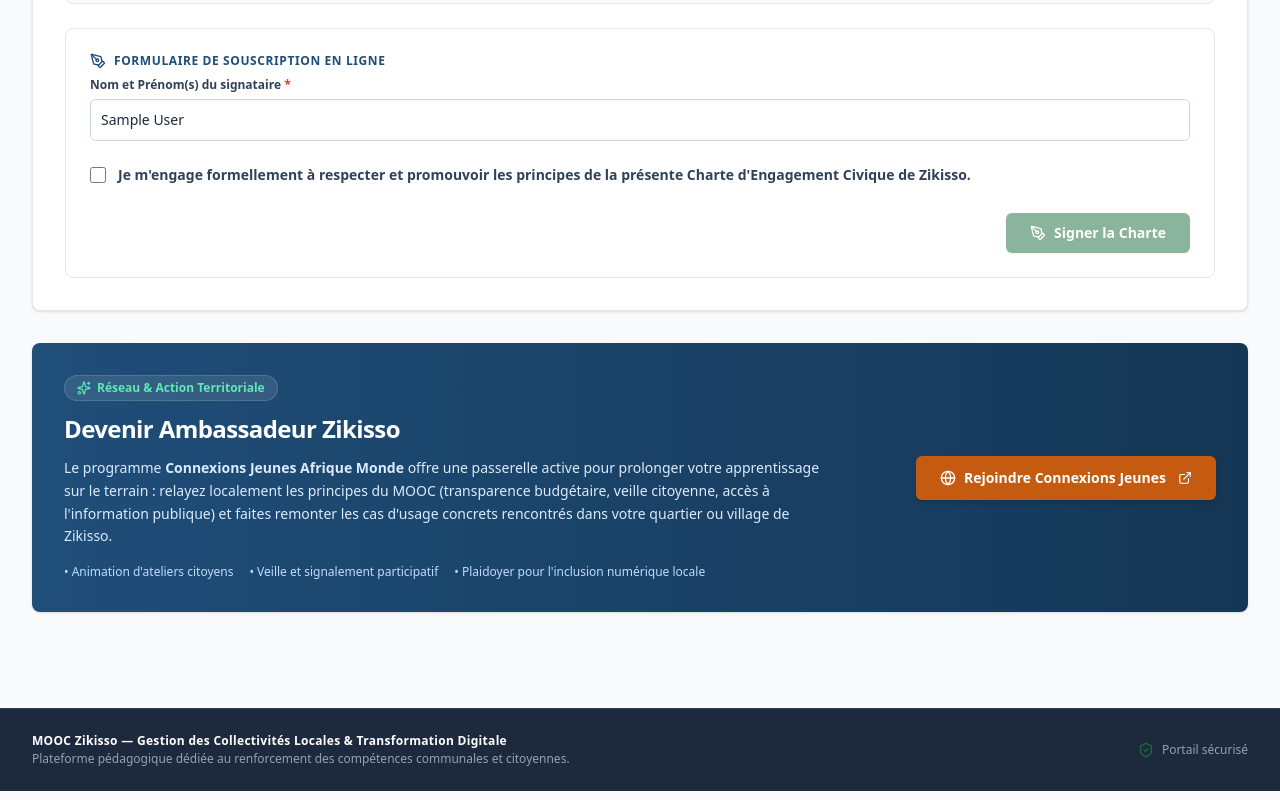
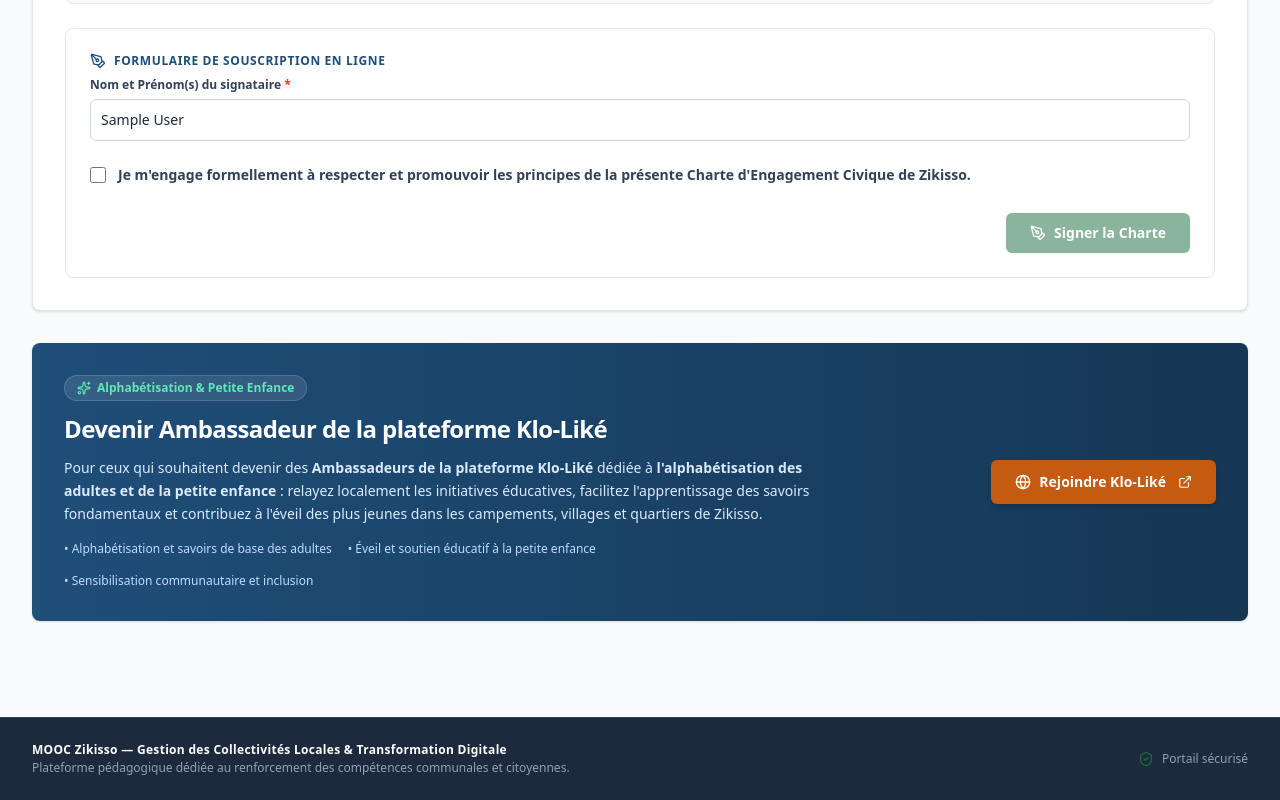
Before and after one commit to Kouassi-Cantic/Zikisso, a React (Vite) app: page /ressources in a window 1280 px wide. Shown: the part 1139-1939 px from the top of the page. Built offline with nearby package versions, Linux system fonts and the light colour scheme; no server answers; the database is empty; sample sign-in values are in the browser's storage.

Commit message:
feat: update partnership branding to Klo-Liké
Replace references to Connexions Jeunes Afrique Monde with Klo-Liké across environment variables, resource pages, and generated PDF footers to reflect the new educational partnership.

```diff
--- a/src/pages/ResourcesPage.tsx
+++ b/src/pages/ResourcesPage.tsx
@@ -94,8 +94,8 @@
   const [signatureSuccess, setSignatureSuccess] = useState<string | null>(null);
   const [signatureError, setSignatureError] = useState<string | null>(null);
 
-  // 3. Lien vers Connexions Jeunes Afrique Monde
-  const cjamUrl = import.meta.env.VITE_CJAM_URL || 'https://connexions-jeunes.org';
+  // 3. Lien vers la plateforme partenaire Klo-Liké (Ambassadeurs)
+  const klolikeUrl = import.meta.env.VITE_CJAM_URL || 'https://www.klo-like.com';
 
   // Pré-remplissage du nom du signataire
   useEffect(() => {
@@ -618,40 +618,40 @@
       </div>
 
       {/* ========================================================================= */}
-      {/* SECTION 3 : ENCART "DEVENIR AMBASSADEUR ZIKISSO" (CONNEXIONS JEUNES) */}
+      {/* SECTION 3 : ENCART "DEVENIR AMBASSADEUR KLO-LIKÉ" (ALPHABÉTISATION & PETITE ENFANCE) */}
       {/* ========================================================================= */}
       <div className="bg-gradient-to-r from-[#1F4E79] to-[#153755] text-white rounded-lg p-6 sm:p-8 shadow-sm">
         <div className="flex flex-col lg:flex-row lg:items-center justify-between gap-6">
           <div className="space-y-3 max-w-3xl">
             <div className="inline-flex items-center space-x-1.5 px-3 py-1 rounded-full text-xs font-bold bg-white/10 text-emerald-300 border border-white/15">
               <Sparkles className="w-3.5 h-3.5" />
-              <span>Réseau &amp; Action Territoriale</span>
+              <span>Alphabétisation &amp; Petite Enfance</span>
             </div>
 
             <h2 className="text-xl sm:text-2xl font-bold tracking-tight">
-              Devenir Ambassadeur Zikisso
+              Devenir Ambassadeur de la plateforme Klo-Liké
             </h2>
 
             <p className="text-xs sm:text-sm text-blue-100 leading-relaxed">
-              Le programme <strong>Connexions Jeunes Afrique Monde</strong> offre une passerelle active pour prolonger votre apprentissage sur le terrain : relayez localement les principes du MOOC (transparence budgétaire, veille citoyenne, accès à l'information publique) et faites remonter les cas d'usage concrets rencontrés dans votre quartier ou village de Zikisso.
+              Pour ceux qui souhaitent devenir des <strong>Ambassadeurs de la plateforme Klo-Liké</strong> dédiée à <strong>l'alphabétisation des adultes et de la petite enfance</strong> : relayez localement les initiatives éducatives, facilitez l'apprentissage des savoirs fondamentaux et contribuez à l'éveil des plus jeunes dans les campements, villages et quartiers de Zikisso.
             </p>
 
             <div className="flex flex-wrap items-center gap-4 text-xs text-blue-200 pt-1">
-              <span>• Animation d'ateliers citoyens</span>
-              <span>• Veille et signalement participatif</span>
-              <span>• Plaidoyer pour l'inclusion numérique locale</span>
+              <span>• Alphabétisation et savoirs de base des adultes</span>
+              <span>• Éveil et soutien éducatif à la petite enfance</span>
+              <span>• Sensibilisation communautaire et inclusion</span>
             </div>
           </div>
 
           <div className="flex-shrink-0">
             <a
-              href={cjamUrl}
+              href={klolikeUrl}
               target="_blank"
               rel="noopener noreferrer"
               className="inline-flex items-center space-x-2 px-6 py-3 bg-[#C55A11] hover:bg-[#A3480C] text-white text-xs sm:text-sm font-bold rounded-md shadow-md hover:shadow-lg transition focus:outline-none focus:ring-2 focus:ring-amber-400 focus:ring-offset-2 focus:ring-offset-[#1F4E79]"
             >
               <Globe className="w-4 h-4" />
-              <span>Rejoindre Connexions Jeunes</span>
+              <span>Rejoindre Klo-Liké</span>
               <ExternalLink className="w-3.5 h-3.5 ml-1" />
             </a>
           </div>
--- a/src/utils/generateResourcesPDF.ts
+++ b/src/utils/generateResourcesPDF.ts
@@ -153,7 +153,7 @@
   doc.setFont('helvetica', 'normal');
   doc.setFontSize(7);
   doc.setTextColor(148, 163, 184);
-  doc.text("Document pédagogique officiel • MOOC Zikisso • Mairie de Zikisso & Connexions Jeunes Afrique Monde", pageWidth / 2, pageHeight - 10, { align: 'center' });
+  doc.text("Document pédagogique officiel • MOOC Zikisso • Mairie de Zikisso & Partenaire Éducatif Klo-Liké", pageWidth / 2, pageHeight - 10, { align: 'center' });
 
   return doc;
 };
```
Also changed, not shown: 1 other file (tests, documents, lock files or other folders).
